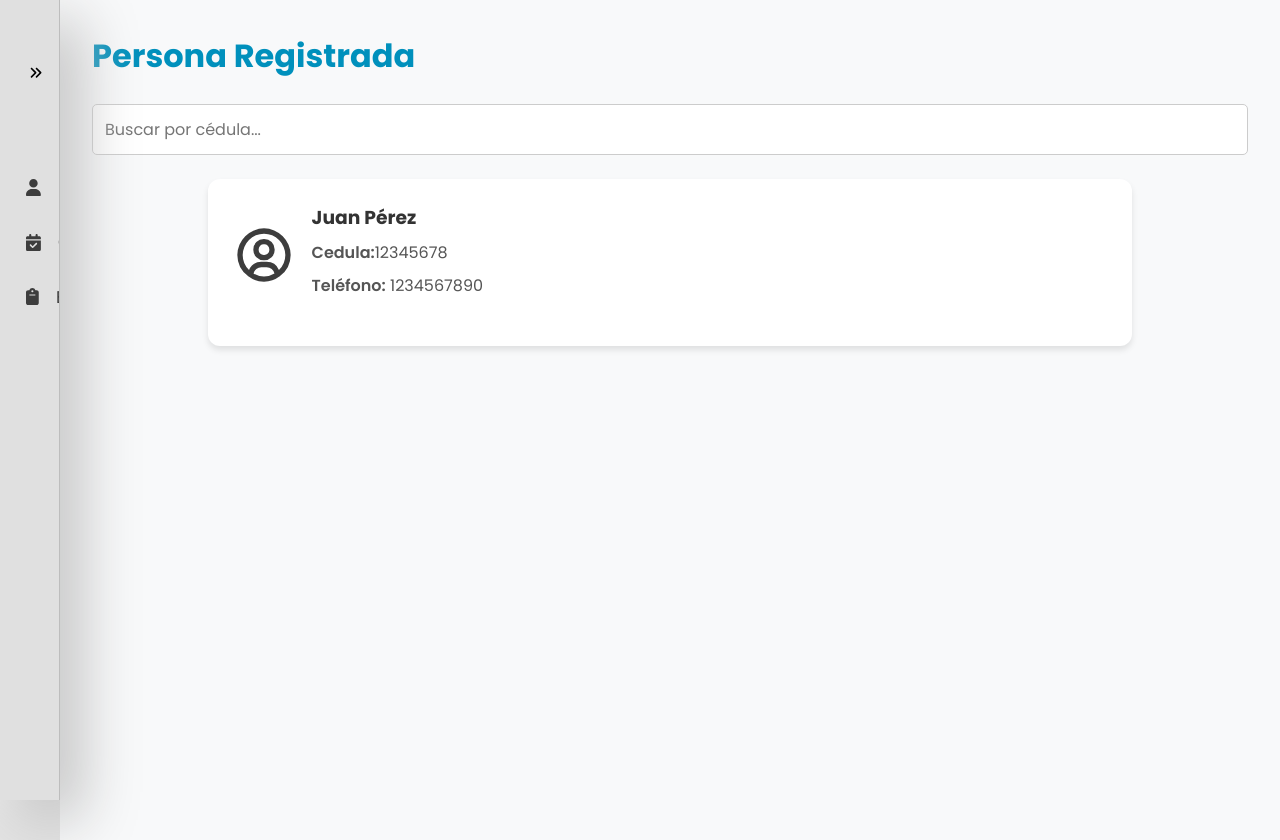
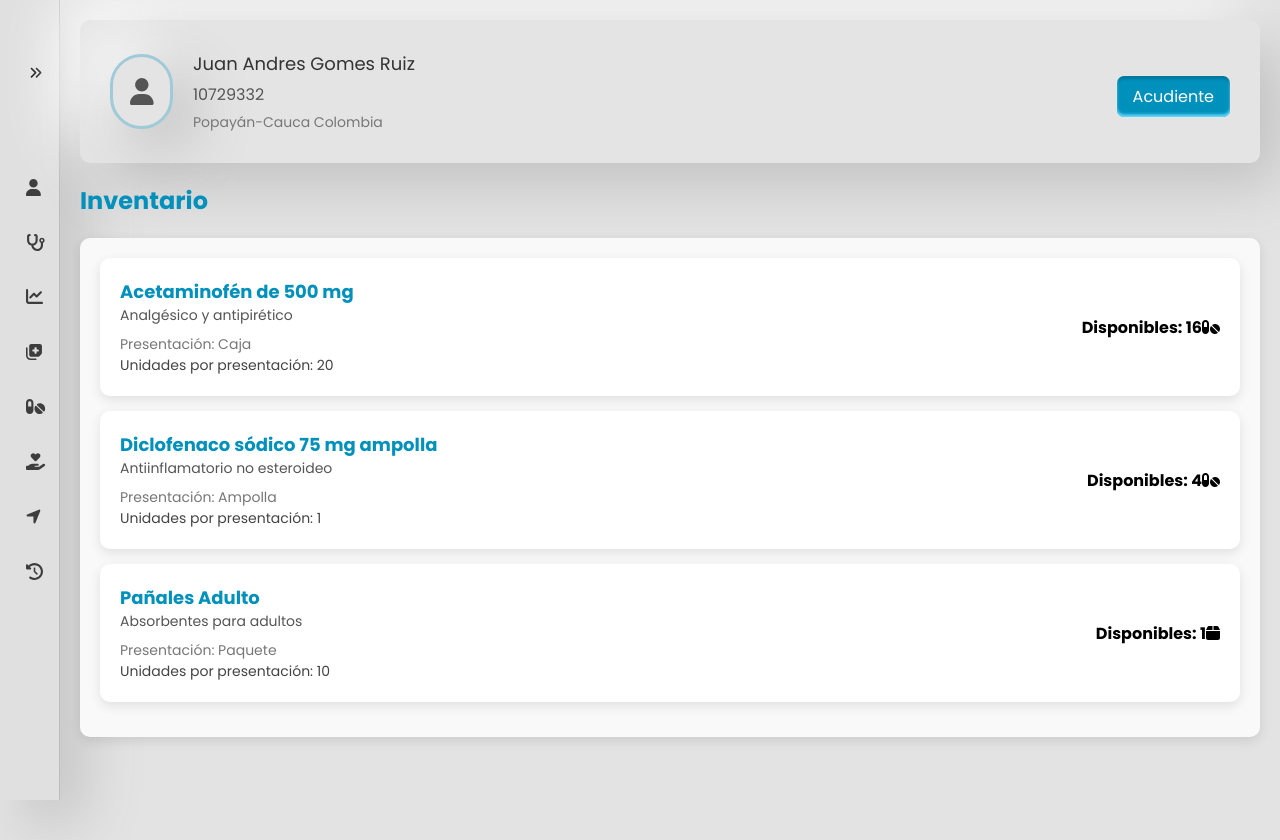
Before and after one commit to FelipeATX056/AppGeri-trico, a React (Vite) app: page /geriatrico/geriatricoInactive in a window 1280 px wide. Built offline with nearby package versions, Linux system fonts and the light colour scheme.

Commit message:
Inventario changed

```diff
--- a/src/css/Inventory.css
+++ b/src/css/Inventory.css
@@ -1,7 +1,7 @@
 /* Importación de la fuente Poppins */
 @import url('https://fonts.googleapis.com/css2?family=Poppins:wght@300;400;600&display=swap');
 
-/* Estilos generales */
+
 * {
   margin: 0;
   padding: 0;
@@ -9,101 +9,102 @@
   font-family: 'Poppins', sans-serif;
 }
 
-/* Contenedor principal */
+
 .main-container {
-  display: flex; /* Usar flexbox para alinear el Sidebar y el contenido */
-  flex-direction: row; /* Alinear los elementos en fila */
-  min-height: 100vh; /* Para que ocupe toda la altura de la pantalla */
+  display: flex;
+  flex-direction: row;
+  min-height: 100vh;
 }
 
-/* Estilos del contenido */
+
 .content {
-  flex-grow: 1; /* El contenido principal ocupa el resto del espacio */
-  padding: 20px; /* Espacio alrededor del contenido */
+  flex-grow: 1;
+  padding: 20px;
 }
 
-/* Estilos del título */
+
 .content h2 {
   font-size: 24px;
   color: #0090bc;
   margin-bottom: 20px;
   text-align: left;
-  position: relative;
 }
 
-/* Estilos del inventario */
+
 .inventory {
-  background-color: #efefef;
+  background-color: #f9f9f9; /* Fondo claro para contraste */
   border-radius: 10px;
   padding: 20px;
-  box-shadow: 20px 20px 60px #bebebe,
-  -20px -20px 60px #ffffff;
-  position: relative;
+  box-shadow:
+    rgba(0, 0, 0, 0.1) 0px 4px 12px;
 }
 
-/* Estilos de la tarjeta del inventario */
+
 .inventory-card {
   display: flex;
   flex-direction: column;
 }
 
-/* Estilos de cada elemento del inventario */
+
 .inventory-item {
   display: flex;
   justify-content: space-between;
   align-items: center;
-  padding: 15px; /* Aumenta el padding para más espacio */
-  border-bottom: 1px solid #ccc;
-  transition: transform 0.2s; /* Agrega transición para el hover */
+  background-color: #ffffff;
+  border-radius: 10px;
+  margin-bottom: 15px;
+  padding: 20px;
+  box-shadow:
+    rgba(0,0,0,0.1) 0px 4px 12px;
+  transition: transform 0.2s ease-in-out, box-shadow 0.2s ease-in-out;
 }
 
 .inventory-item:hover {
-  transform: translateY(-2px); /* Efecto de hover */
-  box-shadow: 0 2px 4px rgba(0, 0, 0, 0.1); /* Sombra en el hover */
+  transform: scale(1.02);
 }
 
-.inventory-item:last-child {
-  border-bottom: none;
+
+.inventory-details {
+  font-size: 16px;
+  color: #333;
+  display: flex;
+  flex-direction: column;
 }
 
-/* Estilos de los detalles del elemento */
-.inventory-details {
+.item-name {
   font-size: 18px;
+  font-weight: bold;
+  color: #0090bc;
+}
+
+.item-description {
+  font-size: 14px;
   color: #555;
 }
 
-/* Estilos de la información del elemento */
-.inventory-info {
-  display: flex;
-  align-items: center;
+.item-presentation,
+.item-units-per-presentation {
+  font-size: 14px;
 }
 
-.quantity {
-  font-size: 16px;
-  color: #777;
-  margin-right: 10px;
+.item-presentation {
+    color: #777;
+    margin-top: .5rem
 }
 
-.icon {
-  font-size: 24px;
-  color: #2dadd5;
+.item-units-per-presentation {
+    color:#444
 }
 
-/* Media query para diseño responsivo */
-@media (max-width: 768px) {
-  .main-container {
-    flex-direction: column; /* Apilar el contenido en pantallas pequeñas */
-  }
 
-  .content {
-    padding: 10px; /* Reduce el padding en pantallas pequeñas */
-  }
+/* Estilos de la información del elemento (columna derecha) */
+.inventory-info {
+    display:flex
+}
+.available-units{
+font-weight:bold}
 
-  .inventory {
-    padding: 10px; /* Reduce el padding en pantallas pequeñas */
-  }
 
-  .inventory-item {
-    padding: 10px; /* Reduce el padding en pantallas pequeñas */
-  }
+.availableUnits{
+color: #0090bc;
 }
--- a/src/css/SideBar.css
+++ b/src/css/SideBar.css
@@ -167,6 +167,7 @@ body{
   cursor: pointer;
 }
 
+/* Media query para diseño responsivo */
 /* Media query para diseño responsivo (sin cambios significativos) */
 @media (max-width: 768px) {
   #sidebar {
--- a/src/geriatrico/page/InventoryPage.jsx
+++ b/src/geriatrico/page/InventoryPage.jsx
@@ -5,20 +5,40 @@ import { faPills, faBox } from '@fortawesome/free-solid-svg-icons';
 import SideBar from '../components/SideBar/SideBar';
 import PInformation from '../components/profile-information/PInformation';
 
+function InventoryPage() {
 
-  function InventoryPage() {
-    // Datos del inventario
   const inventoryData = [
-      { name: 'Acetaminofén de 500 mg', quantity: 16, icon: faPills },
-      { name: 'Diclofenaco sódico 75 mg ampolla', quantity: 4, icon: faPills },
-      { name: 'Pañales Adulto', quantity: 1, icon: faBox },
+    {
+      name: 'Acetaminofén de 500 mg',
+      presentation: 'Caja',
+      unitsPerPresentation: 20,
+      description: 'Analgésico y antipirético',
+      availableUnits: 16,
+      icon: faPills,
+    },
+    {
+      name: 'Diclofenaco sódico 75 mg ampolla',
+      presentation: 'Ampolla',
+      unitsPerPresentation: 1,
+      description: 'Antiinflamatorio no esteroideo',
+      availableUnits: 4,
+      icon: faPills,
+    },
+    {
+      name: 'Pañales Adulto',
+      presentation: 'Paquete',
+      unitsPerPresentation: 10,
+      description: 'Absorbentes para adultos',
+      availableUnits: 1,
+      icon: faBox,
+    },
   ];
 
   return (
     <div className="main-container">
       <SideBar /> {/* Renderiza el Sidebar aquí */}
       <div className="content">
-        <PInformation/> {/* Renderiza el PerfilInfomracion aquí */}
+        <PInformation /> {/* Renderiza el PerfilInformación aquí */}
         <div className="animate__animated animate__fadeInUp">
           <h2>Inventario</h2>
           <div className="inventory">
@@ -26,10 +46,13 @@ import PInformation from '../components/profile-information/PInformation';
               {inventoryData.map((item, index) => (
                 <div key={index} className="inventory-item">
                   <div className="inventory-details">
-                    <span>{item.name}</span>
+                    <span className="item-name">{item.name}</span>
+                    <span className="item-description"  title='descripción'>{item.description}</span>
+                    <span className="item-presentation" title='presentación'>Presentación: {item.presentation}</span>
+                    <span className="item-units-per-presentation">Unidades por presentación: {item.unitsPerPresentation}</span>
                   </div>
                   <div className="inventory-info">
-                    <span className="quantity">cant {item.quantity}</span>
+                    <span className="available-units">Disponibles: {item.availableUnits}</span>
                     <div className="icon">
                       <FontAwesomeIcon icon={item.icon} />
                     </div>
--- a/src/main.jsx
+++ b/src/main.jsx
@@ -2,7 +2,7 @@ import { StrictMode } from 'react'
 import 'animate.css';
 import { createRoot } from 'react-dom/client'
 import { BrowserRouter } from 'react-router-dom'
-import UsuariosGeneral from './geriatrico/page/UsuariosGeneral';
+// import UsuariosGeneral from './geriatrico/page/UsuariosGeneral';
 // import ProfileAcudiente from './geriatrico/page/ProfileAcudiente';
 
 
@@ -11,7 +11,7 @@ import UsuariosGeneral from './geriatrico/page/UsuariosGeneral';
 //Vistas Enfermero-Pacientes
 
 // import ProfileInformation from './geriatrico/page/profileInformationPage';
-// import InventoryPage from './geriatrico/page/InventoryPage';
+import InventoryPage from './geriatrico/page/InventoryPage';
 // import DiagnosticPage from './geriatrico/page/DiagnosticPage';
 // import RecomendacionesPage from './geriatrico/page/Recomendaciones';
 // import InformePage from './geriatrico/page/InformePage';
@@ -38,7 +38,7 @@ createRoot(document.getElementById('root')).render(
     <BrowserRouter>
 
     {/* <ProfileInformation/> */}
-    {/* <InventoryPage/> */}
+    <InventoryPage/>
     {/* <DiagnosticPage/> */}
     {/* <RecomendacionesPage/> */}
     {/* <InformePage/> */}
@@ -52,7 +52,7 @@ createRoot(document.getElementById('root')).render(
     {/* <CrearTurnoPage/> */}
 
 
-<UsuariosGeneral/>
+{/* <UsuariosGeneral/> */}
 
 {/* <ProfileAcudiente/> */}
 
```
Lines whose indentation alone changed are shown as unchanged.
